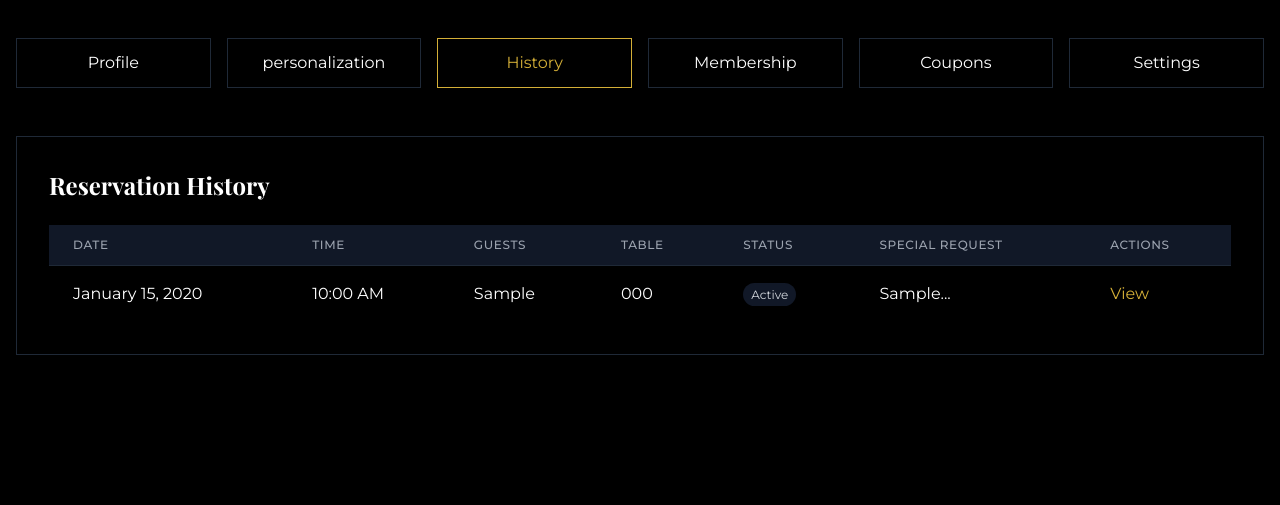
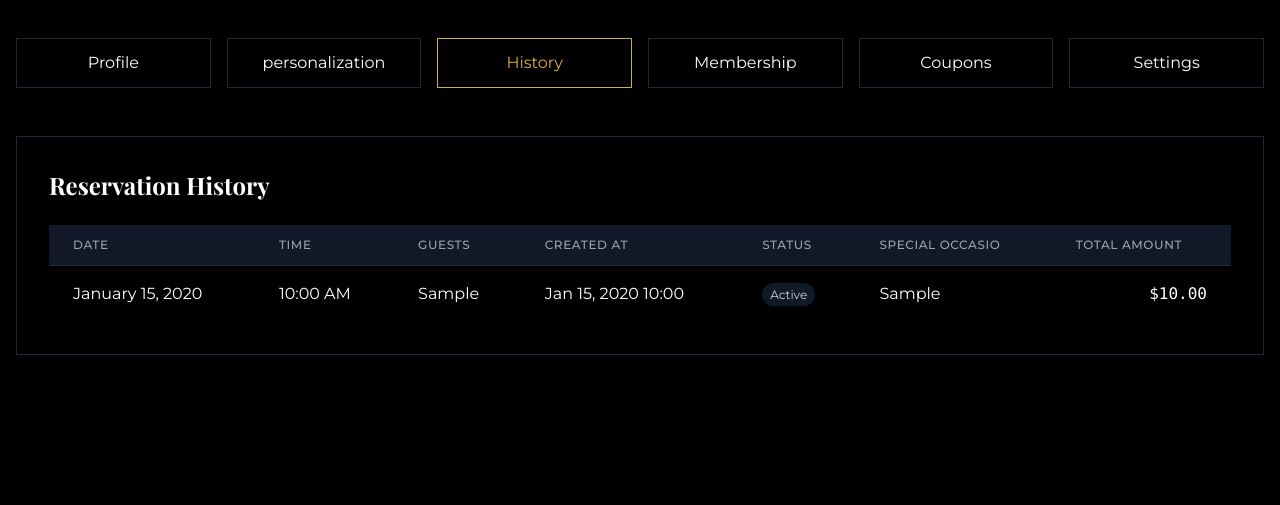
Before and after one commit to Kwyto/restaurant_chateau, a PHP site: page /pages/profile/history.php in a window 1280 px wide. Shown: the part 250-755 px from the top of the page. Run offline with PHP 8.4, Linux system fonts and the light colour scheme; the visitor is signed in with stand-in values (Sample User, id 1); tables that the repository leaves empty or names only in its code hold one stand-in row (values such as "Sample post"); grey boxes marked "Sample" are stand-in pictures.

Commit message:
Update file history.php

```diff
--- a/pages/profile/history.php
+++ b/pages/profile/history.php
@@ -62,10 +62,10 @@ include '../../includes/header.php';
                     <th scope="col" class="px-6 py-3 text-left text-xs font-medium text-gray-400 uppercase tracking-wider">Date</th>
                     <th scope="col" class="px-6 py-3 text-left text-xs font-medium text-gray-400 uppercase tracking-wider">Time</th>
                     <th scope="col" class="px-6 py-3 text-left text-xs font-medium text-gray-400 uppercase tracking-wider">Guests</th>
-                            <th scope="col" class="px-6 py-3 text-left text-xs font-medium text-gray-400 uppercase tracking-wider">Table</th>
+                    <th scope="col" class="px-6 py-3 text-left text-xs font-medium text-gray-400 uppercase tracking-wider">Created At</th>
                     <th scope="col" class="px-6 py-3 text-left text-xs font-medium text-gray-400 uppercase tracking-wider">Status</th>
-                            <th scope="col" class="px-6 py-3 text-left text-xs font-medium text-gray-400 uppercase tracking-wider">Special Request</th>
-                            <th scope="col" class="px-6 py-3 text-left text-xs font-medium text-gray-400 uppercase tracking-wider">Actions</th>
+                    <th scope="col" class="px-6 py-3 text-left text-xs font-medium text-gray-400 uppercase tracking-wider">Special Occasio</th>
+                    <th scope="col" class="px-6 py-3 text-left text-xs font-medium text-gray-400 uppercase tracking-wider">Total Amount</th>
                 </tr>
             </thead>
             <tbody class="bg-black divide-y divide-gray-800">
@@ -81,7 +81,7 @@ include '../../includes/header.php';
                         <?php echo htmlspecialchars($reservation['guests']); ?>
                     </td>
                     <td class="px-6 py-4 whitespace-nowrap">
-                                <?php echo htmlspecialchars($reservation['table_number']); ?>
+                        <?php echo date('M d, Y H:i', strtotime($reservation['created_at'])); ?>
                     </td>
                     <td class="px-6 py-4 whitespace-nowrap">
                         <?php
@@ -98,18 +98,30 @@ include '../../includes/header.php';
                         </span>
                     </td>
                     <td class="px-6 py-4">
-                                <?php echo !empty($reservation['special_request']) ?
-                                    htmlspecialchars(substr($reservation['special_request'], 0, 30)) . '...' :
+                        <?php echo !empty($reservation['special_occasion']) ?
+                            htmlspecialchars($reservation['special_occasion']) :
                             '<span class="text-gray-500">-</span>'; ?>
                     </td>
-                            <td class="px-6 py-4 whitespace-nowrap">
-                                <a href="view_reservation.php?id=<?php echo $reservation['id']; ?>"
-                                   class="text-gold hover:text-gold-dark">View</a>
+                    <td class="px-6 py-4 whitespace-nowrap text-right font-mono">
+                        <?php
+                        if (!empty($reservation['total_amount'])) {
+
+                            echo '$' . number_format($reservation['total_amount'], 2, '.', ',');
+                        } else {
+                            echo '<span class="text-gray-500">-</span>';
+                        }
+                        ?>
                     </td>
                 </tr>
                 <?php endwhile; ?>
             </tbody>
         </table>
+    </div>
+    <?php else: ?>
+    <div class="text-center py-8 text-gray-400">
+        <p>No reservations found</p>
+    </div>
+    <?php endif; ?>
 </div>
 
             <?php if ($total_pages > 1): ?>
@@ -143,12 +155,7 @@ include '../../includes/header.php';
             </div>
             <?php endif; ?>
 
-            <?php else: ?>
-            <div class="text-center py-8 text-gray-400">
-                <p>Belum ada pesanan</p>
-            </div>
-            <?php endif; ?>
-        </div>
+
     </div>
 </main>
 
```
Lines whose indentation alone changed are shown as unchanged.
